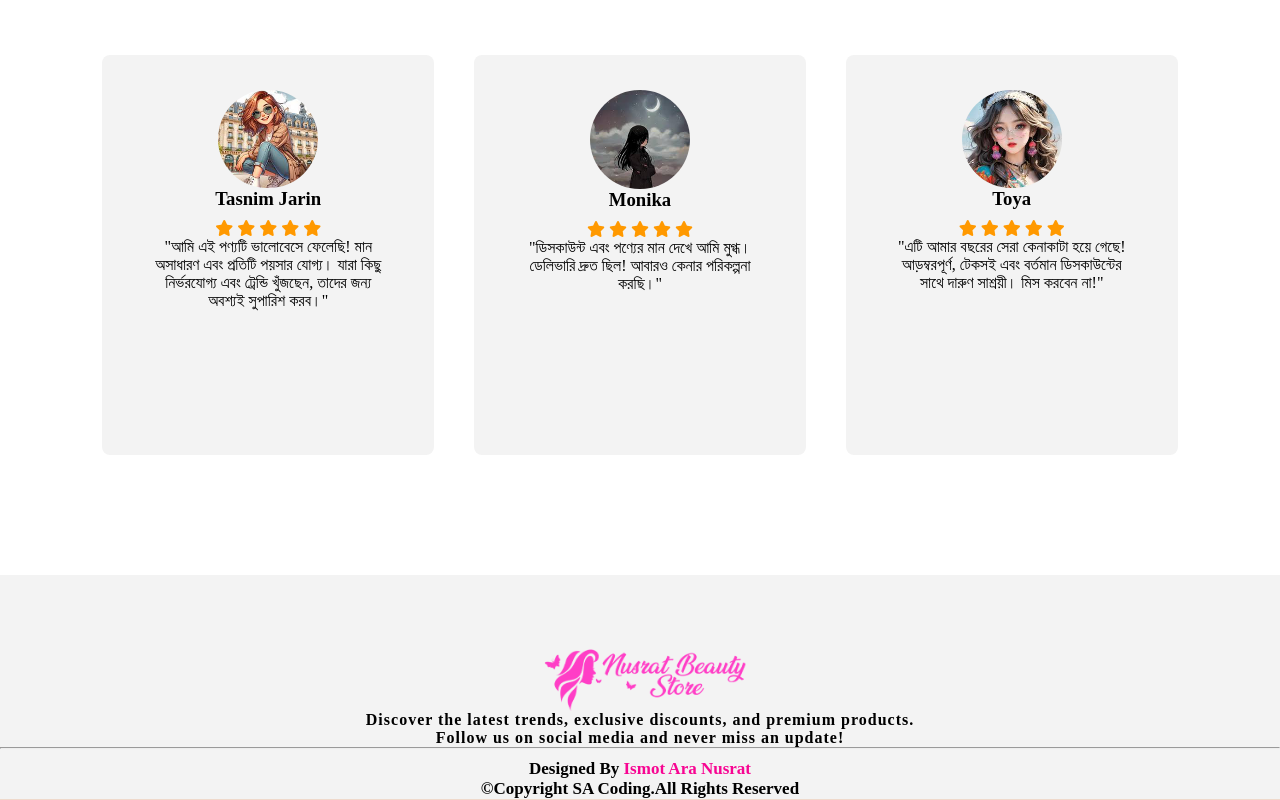
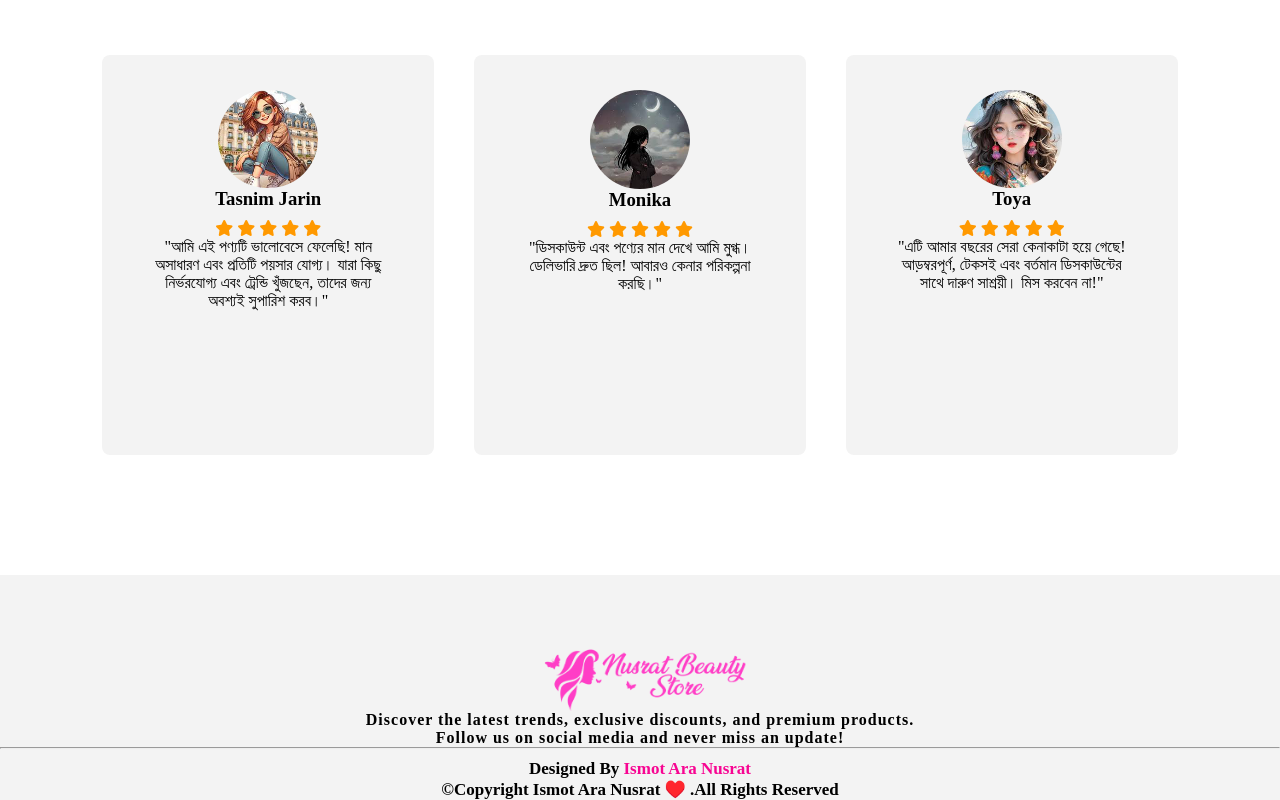
Before and after one commit to 4CST22-23/715487-Ismot-Ara-Nusrat, a plain HTML site: page index.html in a window 1280 px wide. Shown: the part 4476-5276 px from the top of the page. Drawn offline with Linux system fonts and the light colour scheme.

Commit message:
Add files via upload

```diff
--- a/index.html
+++ b/index.html
@@ -3,7 +3,7 @@
     <meta charset="UTF-8">
     <meta http-equiv="X-UA-Compatible" content="IE=edge">
     <meta name="viewport" content="width=device-width, initial-scale=1.0">
-    <title>Nusrat Beauty Store</title>
+    <title>Nusrat Beauty Store ♥️ </title>
 
 
     <link rel="stylesheet" href="style.css">
@@ -328,7 +328,7 @@
         <div class="footer-bottom-content">
             <p>Designed By <a href="#">Ismot Ara Nusrat</a></p>
             <div class="copyright">
-                <p>&copy;Copyright <strong>SA Coding</strong>.All Rights Reserved</p>
+                <p>&copy;Copyright <strong>Ismot Ara Nusrat ♥️ </strong>.All Rights Reserved</p>
             </div>
         </div>
     </footer>
```
